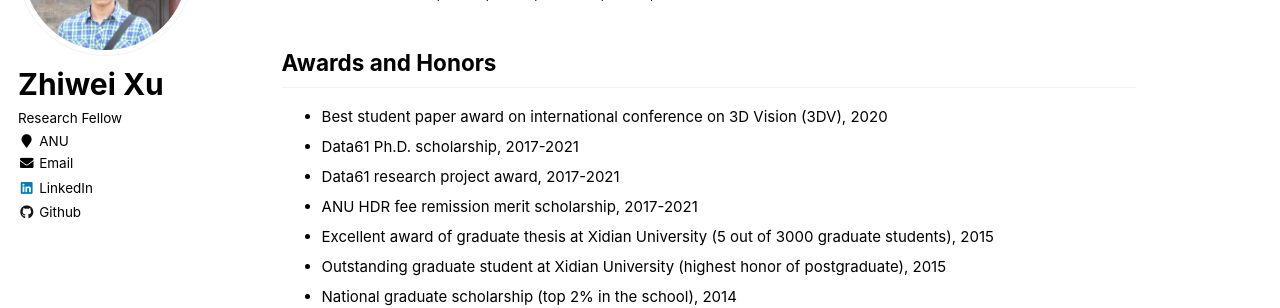
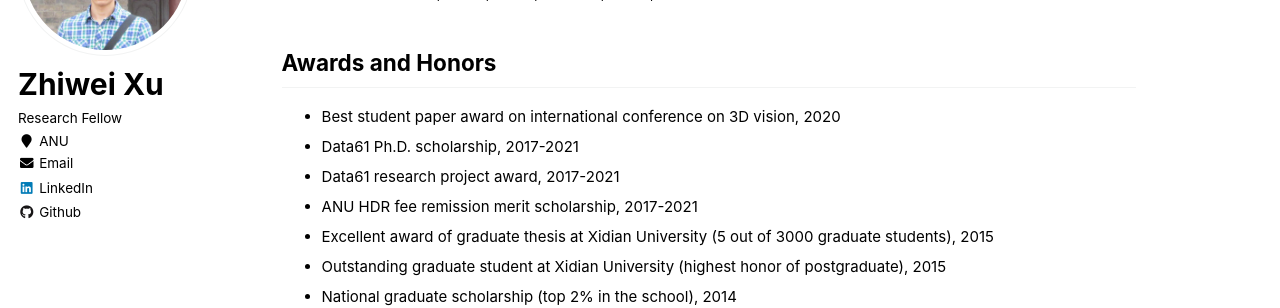
Before and after one commit to zwxu064/zwxu064.github.io, a Jekyll site: the page built from _pages/about.html, in a window 1280 px wide and 900 px high, scrolled down 3561 px. Shown: the part 153-461 px from the top of the window. Built offline with Jekyll 4.4.1, drawn with Linux system fonts in a browser that asks for light colours.

Commit message:
Update about.html

```diff
--- a/_pages/about.html
+++ b/_pages/about.html
@@ -207,7 +207,7 @@ redirect_from:
 
 <h2 id="awards">Awards and Honors</h2>
   <ul>
-    <li><div>Best student paper award on international conference on 3D Vision (3DV), 2020</div>
+    <li><div>Best student paper award on international conference on 3D vision, 2020</div>
 
     <li><div>Data61 Ph.D. scholarship, 2017-2021</div>
 
```
